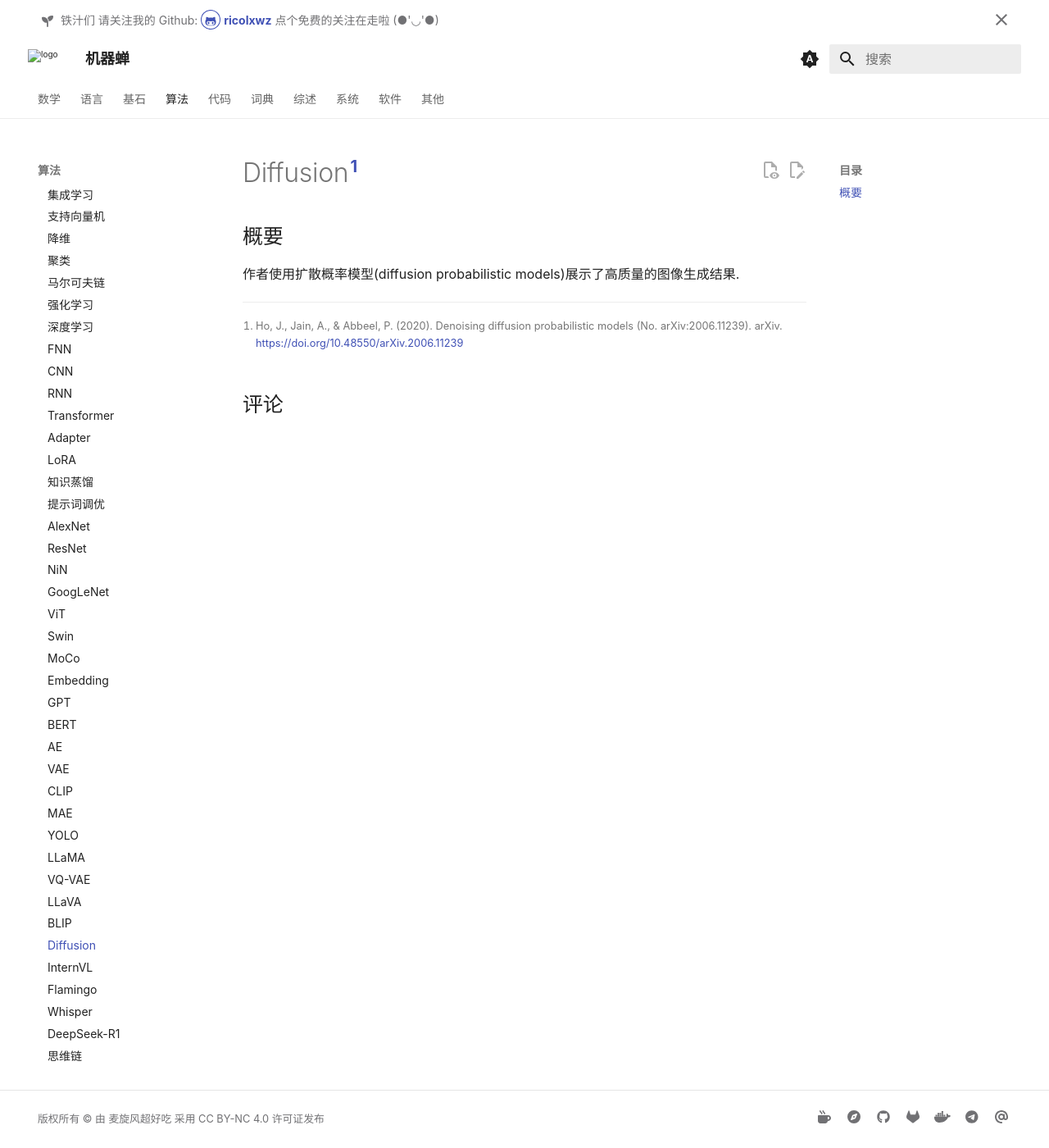
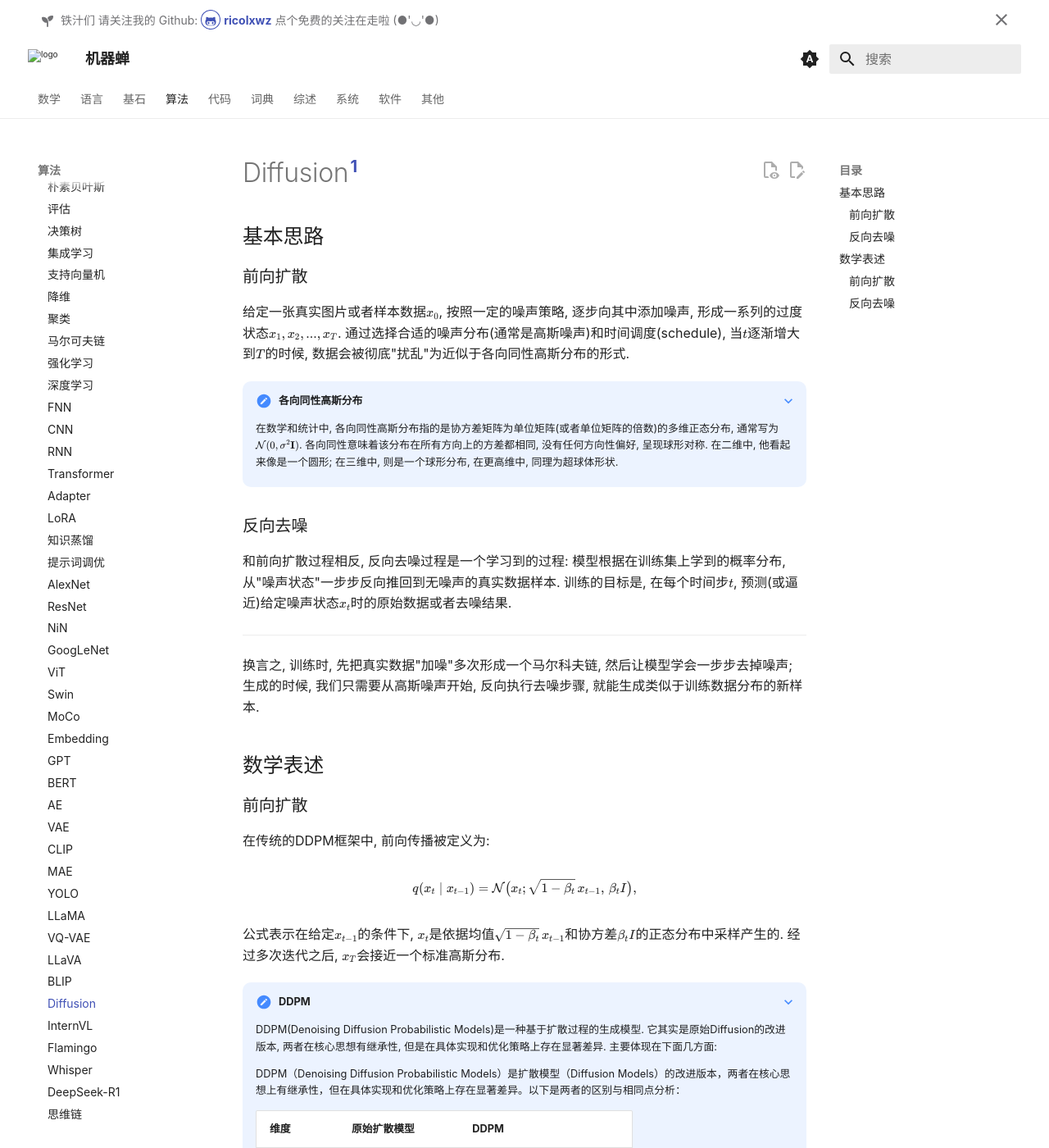
Before and after one commit to ricolxwz/note, an MkDocs documentation site: the page built from docs/algorithm/diffusion.md, in a window 1280 px wide and 1400 px high. Shown: the whole window at 82% size. Built offline with MkDocs 1.6.1 and Material for MkDocs 9.7.7, drawn with Linux system fonts in a browser that asks for light colours; comment, search, counter and statistics services are not loaded; a style sheet for code colours, icons or effects is not loaded; some of the changed text lies outside the part shown.

Commit message:
update diffusion.md and mkdocs.yml

```diff
--- a/docs/algorithm/diffusion.md
+++ b/docs/algorithm/diffusion.md
@@ -5,8 +5,58 @@ comments: true
 
 # Diffusion[^1]
 
-## 概要
+## 基本思路
 
-作者使用扩散概率模型(diffusion probabilistic models)展示了高质量的图像生成结果.
+### 前向扩散
+
+给定一张真实图片或者样本数据$x_0$, 按照一定的噪声策略, 逐步向其中添加噪声, 形成一系列的过度状态$x_1, x_2, ..., x_T$. 通过选择合适的噪声分布(通常是高斯噪声)和时间调度(schedule), 当$t$逐渐增大到$T$的时候, 数据会被彻底"扰乱"为近似于各向同性高斯分布的形式.
+
+???+ note "各向同性高斯分布"
+
+    在数学和统计中, 各向同性高斯分布指的是协方差矩阵为单位矩阵(或者单位矩阵的倍数)的多维正态分布, 通常写为$\mathcal{N}(0, \sigma^2\mathbf{I})$. 各向同性意味着该分布在所有方向上的方差都相同, 没有任何方向性偏好, 呈现球形对称. 在二维中, 他看起来像是一个圆形; 在三维中, 则是一个球形分布, 在更高维中, 同理为超球体形状.
+
+### 反向去噪
+
+和前向扩散过程相反, 反向去噪过程是一个学习到的过程: 模型根据在训练集上学到的概率分布, 从"噪声状态"一步步反向推回到无噪声的真实数据样本. 训练的目标是, 在每个时间步$t$, 预测(或逼近)给定噪声状态$x_t$时的原始数据或者去噪结果.
+
+---
+
+换言之, 训练时, 先把真实数据"加噪"多次形成一个马尔科夫链, 然后让模型学会一步步去掉噪声; 生成的时候, 我们只需要从高斯噪声开始, 反向执行去噪步骤, 就能生成类似于训练数据分布的新样本.
+
+## 数学表述
+
+### 前向扩散
+
+在传统的DDPM框架中, 前向传播被定义为:
+
+\[
+q(x_t \mid x_{t-1}) = \mathcal{N}\bigl(x_t ; \sqrt{1 - \beta_t}\,x_{t-1},\,\beta_t I\bigr),
+\]
+
+公式表示在给定\(x_{t-1}\)的条件下, \(x_t\)是依据均值\(\sqrt{1 - \beta_t}\,x_{t-1}\)和协方差\(\beta_t I\)的正态分布中采样产生的. 经过多次迭代之后, $x_T$会接近一个标准高斯分布.
+
+???+ note "DDPM"
+
+    DDPM(Denoising Diffusion Probabilistic Models)是一种基于扩散过程的生成模型. 它其实是原始Diffusion的改进版本, 两者在核心思想有继承性, 但是在具体实现和优化策略上存在显著差异. 主要体现在下面几方面:
+
+    DDPM（Denoising Diffusion Probabilistic Models）是扩散模型（Diffusion Models）的改进版本，两者在核心思想上有继承性，但在具体实现和优化策略上存在显著差异。以下是两者的区别与相同点分析：
+
+    | 维度         | 原始扩散模型                  | DDPM                          |
+    |-------------------|-----------------------------------|-----------------------------------|
+    | 训练复杂度    | 需预测均值和方差                 | 固定方差，仅预测噪声       |
+    | 网络结构      | 简单卷积网络                     | U-Net + 时间嵌入          |
+    | 噪声调度      | 固定或非优化策略                 | 线性/余弦调度，跨时间步采样 |
+    | 生成质量      | 低分辨率，细节模糊               | 高分辨率，与GAN相当       |
+    | 计算效率      | 高计算成本                       | 潜在空间降维，支持消费级硬件 |
+
+### 反向去噪
+
+反向过程也可用高斯分布近似:
+
+$$
+p_\theta(x_{t-1} \mid x_t) = \mathcal{N}\bigl(x_{t-1}; \mu_\theta(x_t, t), \Sigma_\theta(x_t, t)\bigr)
+$$
+
+
 
 [^1]: Ho, J., Jain, A., & Abbeel, P. (2020). Denoising diffusion probabilistic models (No. arXiv:2006.11239). arXiv. https://doi.org/10.48550/arXiv.2006.11239
```
Also changed, not shown: mkdocs.yml (+11 -11 lines).
